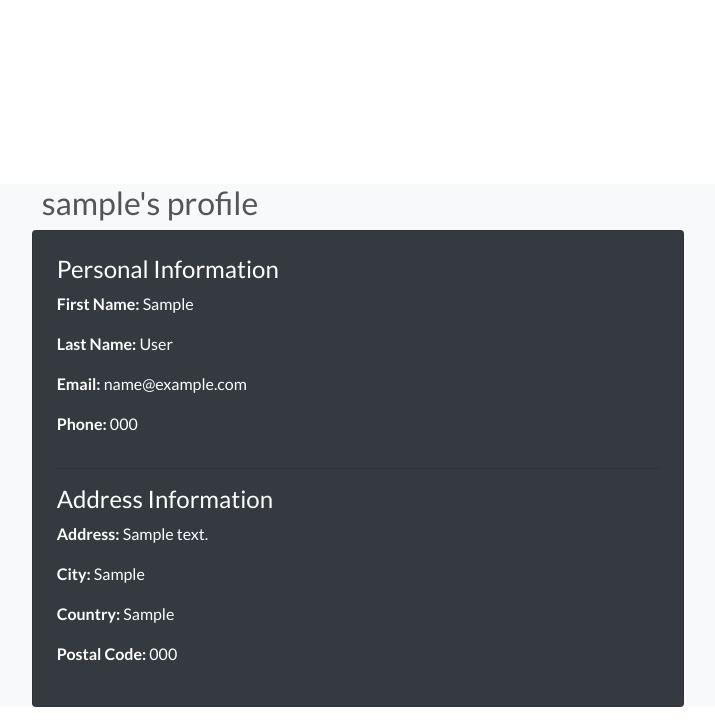
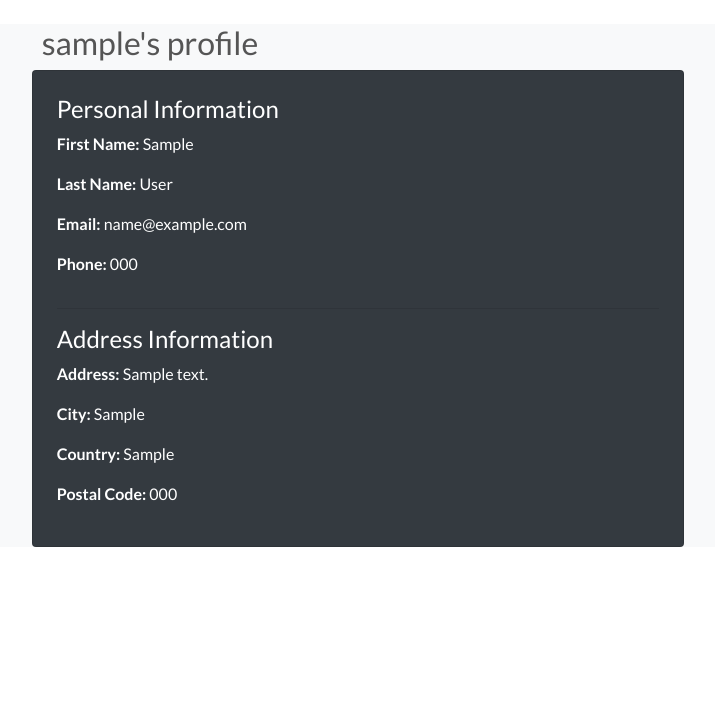
Before and after one commit to Alexiou981/elite-escapes, a Django app: page /customers/personal-details/ in a window 1280 px wide. Shown: the part 72-800 px from the top of the page, without its empty margins (282-997 px from the left). Run offline with Django 3.2, Linux system fonts and the light colour scheme; a user stored in the database is signed in; tables that the repository leaves empty hold one stand-in row (values such as "Sample post"); some libraries are stand-ins or nearby versions.

Commit message:
remove margin top from personal details container

```diff
--- a/customers/templates/customers/personal_details.html
+++ b/customers/templates/customers/personal_details.html
@@ -1,7 +1,7 @@
 {% extends 'base.html' %}
 
 {% block content %}
-<div class="container personal-details-stored bg-light">
+<div class="container bg-light">
     <h2 class="col-md-8 mx-auto text-alert">{{ customer.user }}'s profile</h2>
     <div class="row">
         <div class="col-md-8 mx-auto">
--- a/static/css/base.css
+++ b/static/css/base.css
@@ -110,10 +110,6 @@ body {
     text-decoration: none;
 }
 
-.personal-details-stored {
-    margin-top: 10rem;
-}
-
 /* -------------------------------- Media Queries */
 
 /* General small-text label style for compact layout */
```
